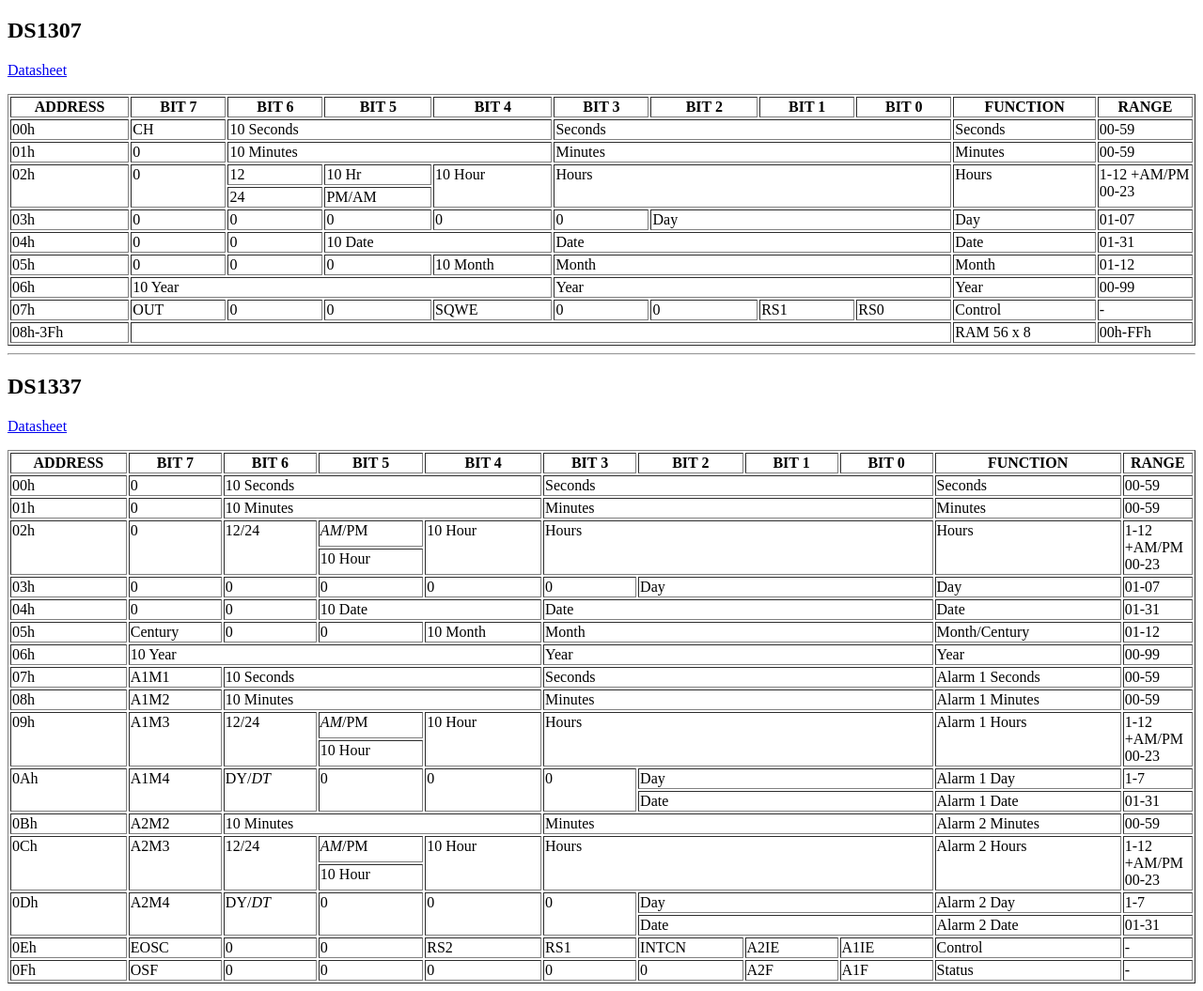
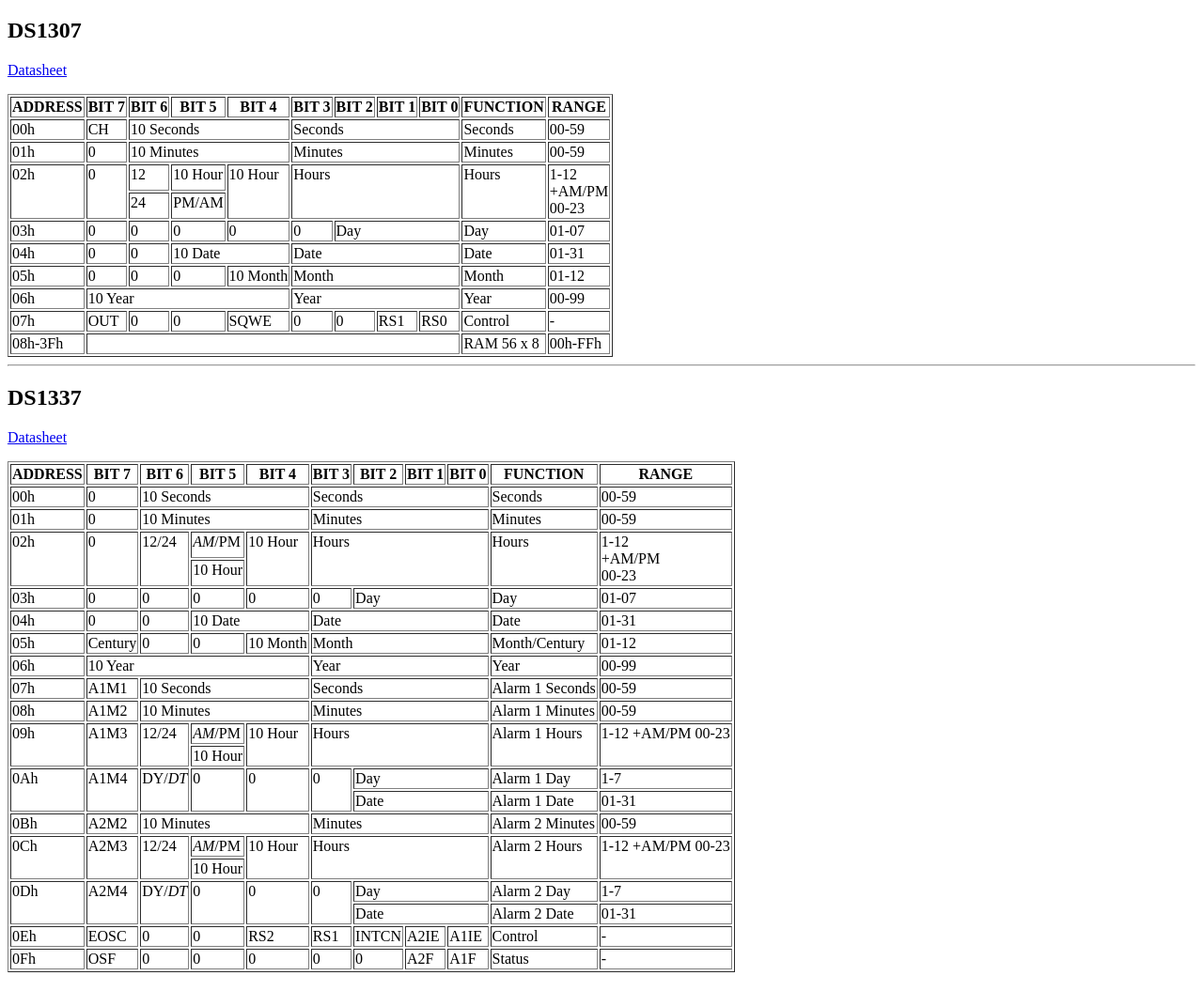
Before and after one commit to logic/arduino-rtc, a plain HTML site: page timekeeping.html in a window 1280 px wide. Shown: the part 61-1116 px from the top of the page at 94% size. Drawn offline with Linux system fonts and the light colour scheme.

Commit message:
Formatting.

```diff
--- a/timekeeping.html
+++ b/timekeeping.html
@@ -11,19 +11,6 @@
 <p><a href="http://datasheets.maxim-ic.com/en/ds/DS1307.pdf">Datasheet</a></p>
 
 <table border="1" class="docutils">
-<colgroup>
-<col width="10%">
-<col width="8%">
-<col width="8%">
-<col width="9%">
-<col width="10%">
-<col width="8%">
-<col width="9%">
-<col width="8%">
-<col width="8%">
-<col width="12%">
-<col width="8%">
-</colgroup>
 <thead valign="bottom"><tr>
 <th class="head">ADDRESS</th>
 <th class="head">BIT 7</th>
@@ -58,12 +45,12 @@
 <td rowspan="2">02h</td>
 <td rowspan="2">0</td>
 <td>12</td>
-<td>10 Hr</td>
+<td>10 Hour</td>
 <td rowspan="2">10 Hour</td>
 <td colspan="4" rowspan="2">Hours</td>
 <td rowspan="2">Hours</td>
-<td rowspan="2">1-12
-+AM/PM
+<td rowspan="2">1-12<br />
++AM/PM<br />
 00-23</td>
 </tr>
 <tr>
@@ -136,19 +123,6 @@
 <p><a href="http://datasheets.maxim-ic.com/en/ds/DS1337-DS1337C.pdf">Datasheet</a></p>
 
 <table border="1" class="docutils">
-<colgroup>
-<col width="10%">
-<col width="8%">
-<col width="8%">
-<col width="9%">
-<col width="10%">
-<col width="8%">
-<col width="9%">
-<col width="8%">
-<col width="8%">
-<col width="16%">
-<col width="8%">
-</colgroup>
 <thead valign="bottom"><tr>
 <th class="head">ADDRESS</th>
 <th class="head">BIT 7</th>
@@ -188,8 +162,8 @@
 <td rowspan="2">10 Hour</td>
 <td colspan="4" rowspan="2">Hours</td>
 <td rowspan="2">Hours</td>
-<td rowspan="2">1-12
-+AM/PM
+<td rowspan="2">1-12<br />
++AM/PM<br />
 00-23</td>
 </tr>
 <tr>
```
